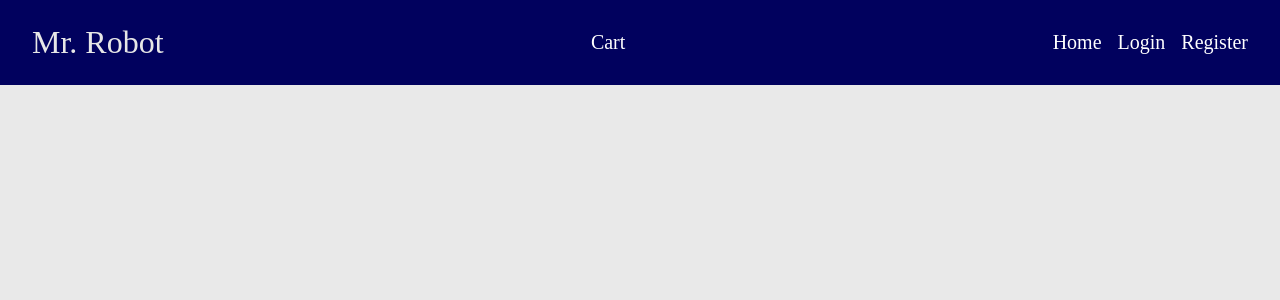
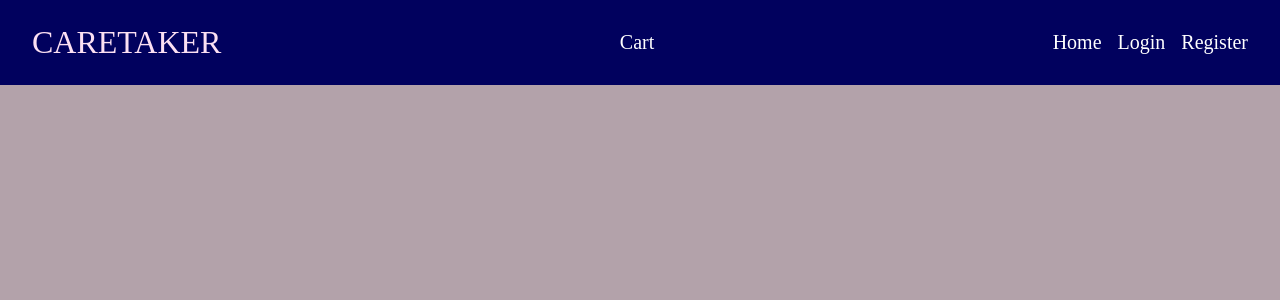
Before and after one commit to jimmyjamesm10-code/ecomerce-project, a Spring Boot app: page /productdetails in a window 1280 px wide. Shown: the top 300 px of the page. Run offline with Spring Boot 4, Linux system fonts and the light colour scheme.

Commit message:
Change style

```diff
--- a/src/main/resources/static/appstyle.css
+++ b/src/main/resources/static/appstyle.css
@@ -1,6 +1,6 @@
 nav {
     text-align:right;
-    color: white;
+    color: rgb(75, 54, 66);
     display: flex;
     justify-content: space-between;
     align-items: center;
@@ -20,14 +20,14 @@ nav a {
 }
 
 .brandname {
-    color: rgb(231, 231, 231);
+    color: rgb(252, 224, 243);
     font-size: 2rem;
     cursor: pointer;
     display: inline;
 }
 
 body {
-    background-color: rgb(233, 233, 233);
+    background-color: rgb(179, 162, 170);
     margin: 0;
 }
 
--- a/src/main/resources/static/productdetails.js
+++ b/src/main/resources/static/productdetails.js
@@ -85,9 +85,9 @@ function renderProductDetails(product) {
     const increaseButton = container.querySelector(".increase-quantity")
     const totalDisplay = container.querySelector(".total-display");
     const productDetailsImg = container.querySelector(".product-details-image");
-    productDetailsImg.style.cssText = `width: 20rem;
+    /*productDetailsImg.style.cssText = `width: 20rem;
                                        height: 20rem;
-                                       margin-top: 1rem;`
+                                       margin-top: 1rem;`*/
     let quantity = 1;
 
     const updateQuantityControls = () => {
--- a/src/main/resources/static/rollingcart.js
+++ b/src/main/resources/static/rollingcart.js
@@ -78,7 +78,7 @@ if (cart.items.length !== 0) {
 }
 
 cart.addEventListener("change", () => {
-    navCartText.style.color = cart.items.length > 0 ? "aqua" : "";
+    navCartText.style.color = cart.items.length > 0 ? "gold" : "";
 })
 
 const cartElement = document.getElementById("cart");
--- a/src/main/resources/templates/fragments/navbar.html
+++ b/src/main/resources/templates/fragments/navbar.html
@@ -8,7 +8,7 @@
                 <span></span>
                 <span></span>
             </label>
-            <a class="brandname" href="/ecom">Mr. Robot</a>
+            <a class="brandname" href="/ecom">CARETAKER</a>
             <div class="cart-link"><a class="nav-cart-text" href="/rollingcart">Cart</a></div>
             <div class="nav-links">
                 <a href="/ecom">Home</a>
```
